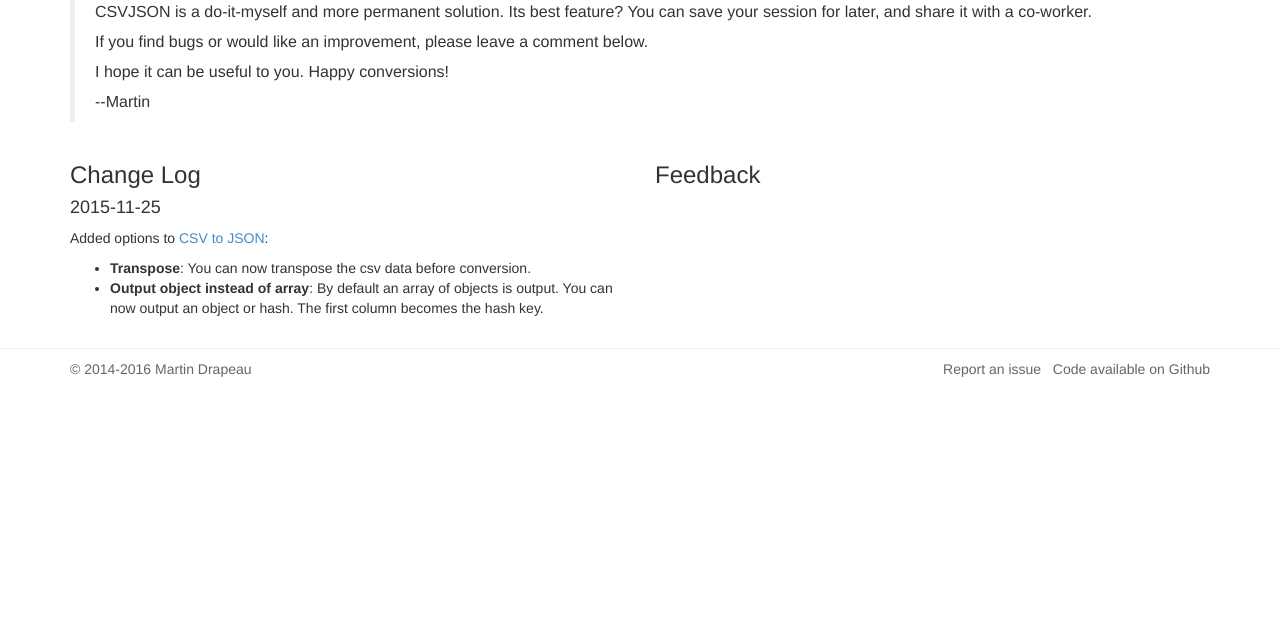
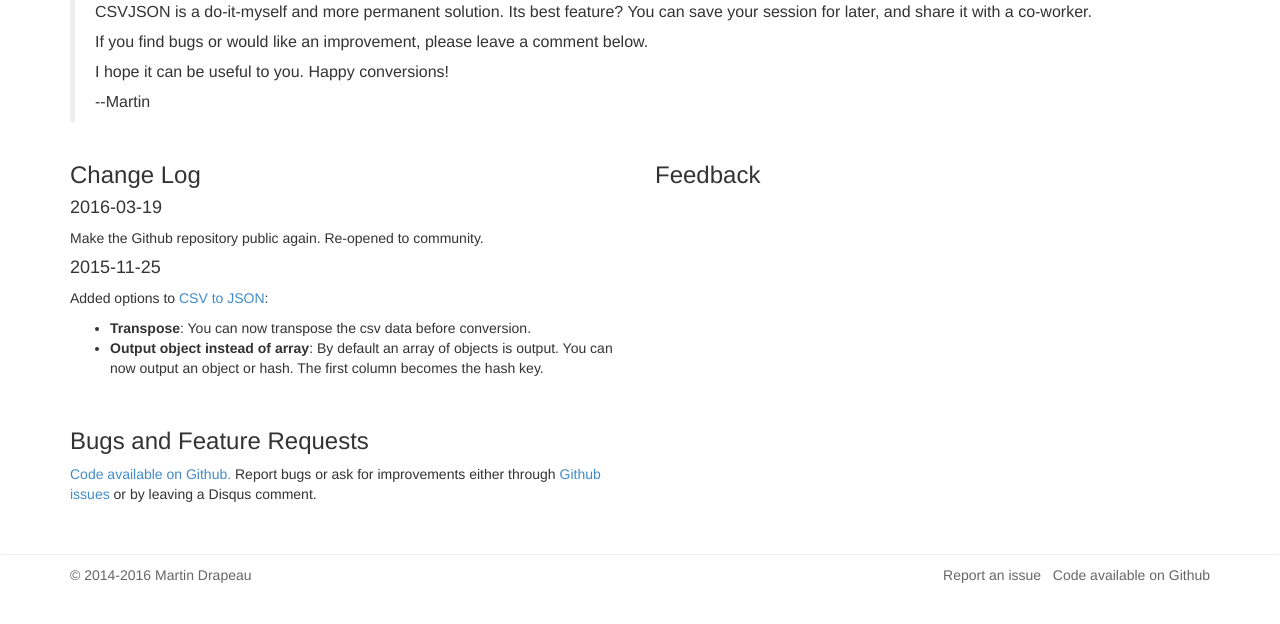
Before and after one commit to FlatFilers/csvjson-app, a CodeIgniter app: page / in a window 1280 px wide. Shown: the part 356-980 px from the top of the page. Before the commit the page ends 733 px from the top, so only its background shows below. Run offline with CodeIgniter, Linux system fonts and the light colour scheme; some libraries are stand-ins or nearby versions.

Commit message:
Improved site.

```diff
--- a/application/views/csv2json_view.php
+++ b/application/views/csv2json_view.php
@@ -97,7 +97,7 @@ Nine Miles from the White City, 2013, -
 			<h4>Change Log</h4>
 			<ul>
 				<li><strong>Dec 30, 2015</strong> Bug fix: drop quotes on keys of nested objects.</li>
-				<li><strong>Nov 26, 2015</strong> Improvement: Added transpose option.</li>
+				<li><strong>Nov 26, 2015</strong> Improvement: Added options to transpose and output object instead of array.</li>
 				<li><strong>Jan 30, 2014</strong> Bug fix: Pasting Excel data into Textarea would cause an upload.</li>
 				<li><strong>Jan 12, 2014</strong> Initial release.</li>
 			</ul>
--- a/application/views/home_view.php
+++ b/application/views/home_view.php
@@ -40,6 +40,10 @@
 	<div class="row">
 		<div class="col-md-6">
 			<h3>Change Log</h3>
+			<h4>2016-03-19</h4>
+			<p>
+				Make the Github repository public again. Re-opened to community.
+			</p>
 			<h4>2015-11-25</h4>
 			<p>
 				Added options to <a href="/csv2json">CSV to JSON</a>:
@@ -48,6 +52,15 @@
 				<li><strong>Transpose</strong>: You can now transpose the csv data before conversion. </li>
 				<li><strong>Output object instead of array</strong>: By default an array of objects is output. You can now output an object or hash. The first column becomes the hash key.</li>
 			</ul>
+			<br/>
+			<h3>Bugs and Feature Requests</h3>
+			<p>
+				<a href="https://github.com/martindrapeau/csvjson-app">Code available on Github.</a>
+				Report bugs or ask for improvements either through
+				<a href="https://github.com/martindrapeau/csvjson-app/issues">Github issues</a>
+				or by leaving a Disqus comment.
+			</p>
+			<br/>
 		</div>
 		<div class="col-md-6">
 			<h3>Feedback</h3>
```
